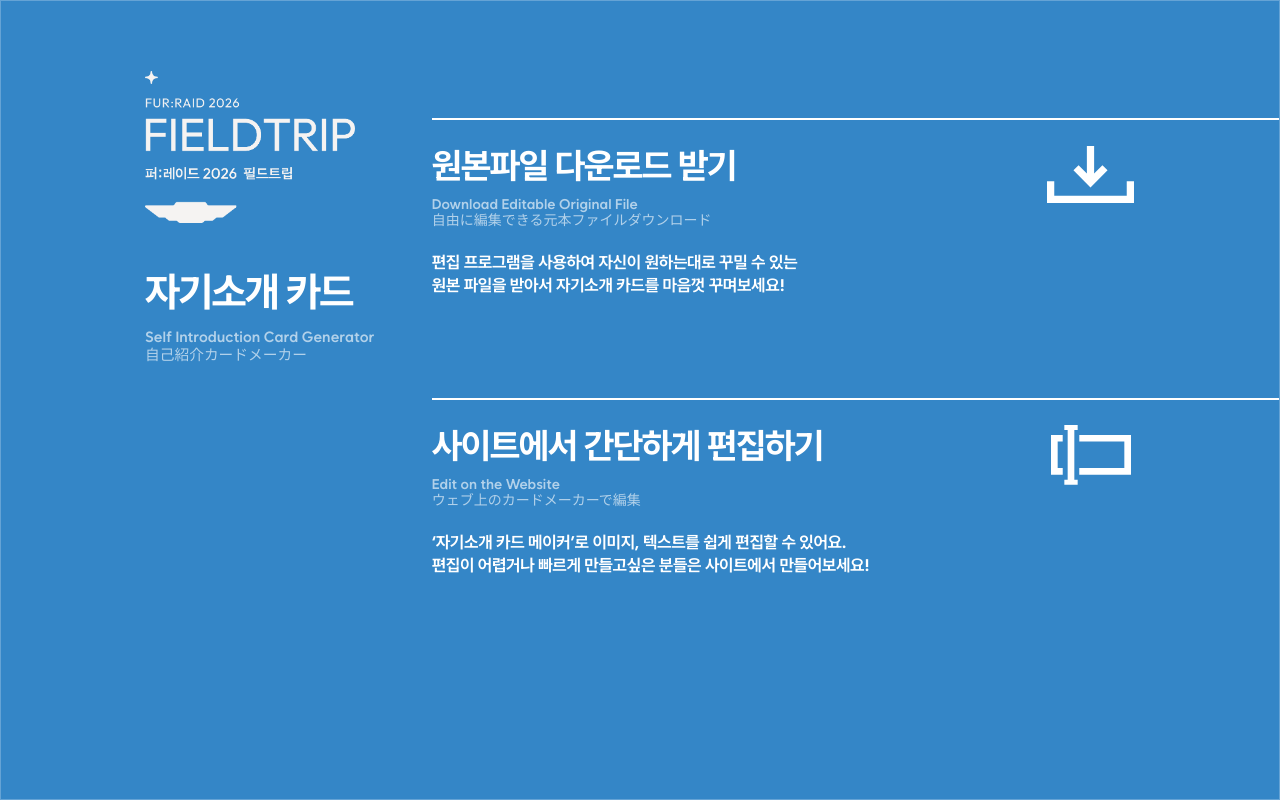
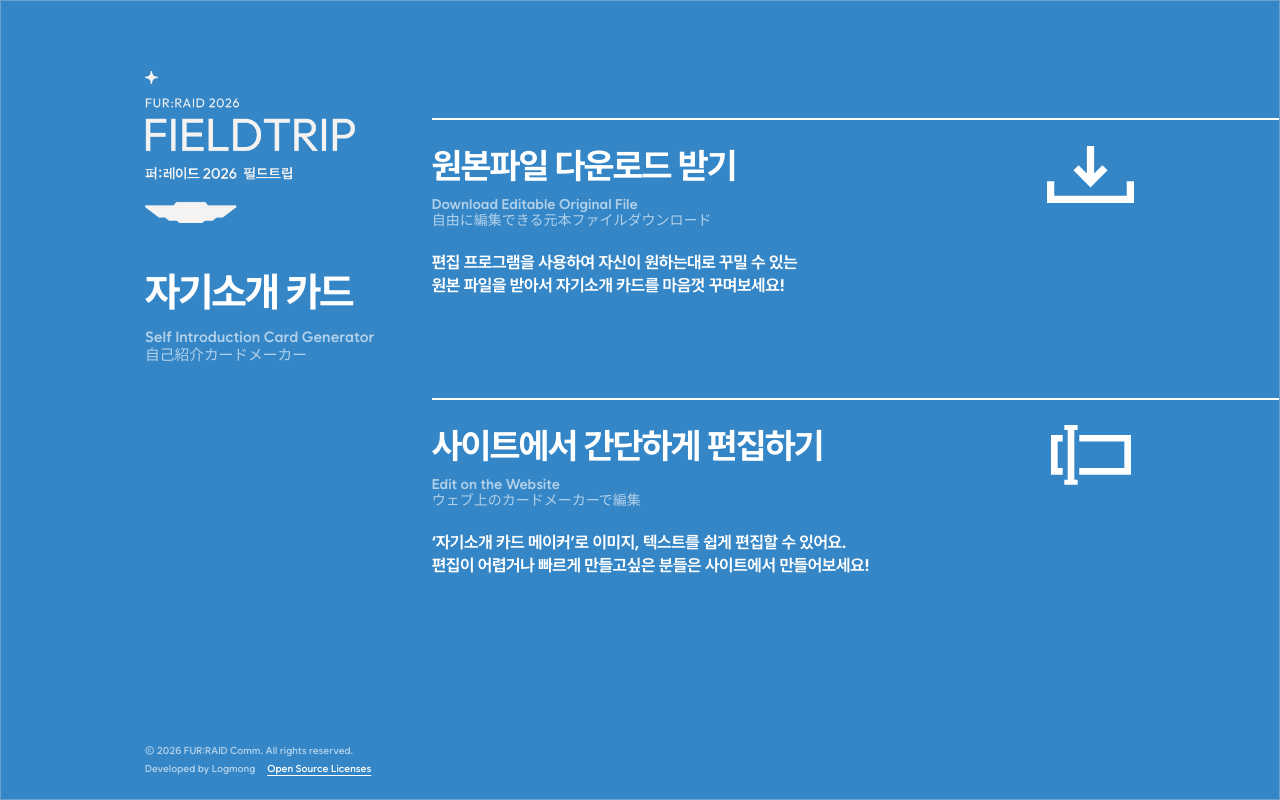
Before and after one commit to ProductionGAL/FURRAID-IntroductionCardCreator, a React (Vite) app: page / in a window 1280 px wide. Built offline with nearby package versions, Linux system fonts and the light colour scheme.

Commit message:
feat: add legal footer component and third-party notices documentation

```diff
--- a/src/App.tsx
+++ b/src/App.tsx
@@ -5,6 +5,7 @@ import logoUrl from "./assets/furraid2026_left_logo.png"
 import downloadIconUrl from "./assets/Icon_Download2.svg"
 import { CropDialog } from "./components/CropDialog"
 import { InlineCardEditor } from "./components/InlineCardEditor"
+import { LegalFooter } from "./components/LegalFooter"
 import { downloadCardImage, shareCardImage } from "./lib/card-output"
 import { createPhotoCrop, isGifFile } from "./lib/image-file"
 import { renderCardBlob } from "./lib/render-card-blob"
@@ -265,6 +266,7 @@ export const App = () => {
           <SaveAction disabled={isExporting} onClick={() => void exportCard()} />
         </div>
         <PrivacyCopy className="privacy-copy privacy-copy--desktop" />
+        <LegalFooter className="legal-footer--desktop" noticesHref="../THIRD_PARTY_NOTICES.txt" />
       </aside>
 
       <main className="editor-stage">
@@ -283,6 +285,7 @@ export const App = () => {
         <ShareAction disabled={isExporting} onClick={() => void shareCurrentCard()} />
       </section>
       <PrivacyCopy className="privacy-copy privacy-copy--mobile" />
+      <LegalFooter className="legal-footer--mobile" noticesHref="../THIRD_PARTY_NOTICES.txt" />
 
       {uploadError ? <ErrorToast key={uploadError} message={uploadError} /> : null}
       {gifExportProgress === null ? null : <GifExportProgress progress={gifExportProgress} />}
--- a/src/LandingPage.tsx
+++ b/src/LandingPage.tsx
@@ -3,6 +3,7 @@ import selfDesignFrameUrl from "./assets/Frame_SelfDesign.png"
 import logoUrl from "./assets/furraid2026_left_logo.png"
 import downloadIconUrl from "./assets/Icon_Download.svg"
 import inputFormIconUrl from "./assets/Icon_InputForm.svg"
+import { LegalFooter } from "./components/LegalFooter"
 
 type LandingActionProps = {
   readonly href: string
@@ -82,5 +83,6 @@ export const LandingPage = () => (
         iconHeight={80}
       />
     </nav>
+    <LegalFooter className="legal-footer--landing" noticesHref="./THIRD_PARTY_NOTICES.txt" />
   </main>
 )
--- /dev/null
+++ b/src/components/LegalFooter.tsx
@@ -0,0 +1,14 @@
+type LegalFooterProps = {
+  readonly className: string
+  readonly noticesHref: string
+}
+
+export const LegalFooter = ({ className, noticesHref }: LegalFooterProps) => (
+  <footer className={`legal-footer ${className}`}>
+    <span>© 2026 FUR:RAID Comm. All rights reserved.</span>
+    <span>Developed by Logmong</span>
+    <a href={noticesHref} target="_blank" rel="noreferrer">
+      Open Source Licenses
+    </a>
+  </footer>
+)
--- a/src/styles.css
+++ b/src/styles.css
@@ -94,6 +94,7 @@ label:has(input:focus-visible) {
 }
 
 .landing-page {
+  position: relative;
   min-height: 100dvh;
   display: grid;
   grid-template-columns: var(--landing-brand-column) 1fr;
@@ -381,6 +382,54 @@ label:has(input:focus-visible) {
 
 .privacy-copy--desktop p:last-child {
   font-size: 11.25px;
+}
+
+.legal-footer {
+  display: flex;
+  flex-wrap: wrap;
+  align-items: center;
+  gap: 4px 12px;
+  color: var(--white-muted);
+  font-size: 10px;
+  font-weight: 550;
+  line-height: 1.4;
+}
+
+.legal-footer > span,
+.legal-footer a {
+  white-space: nowrap;
+}
+
+.legal-footer a {
+  color: var(--white);
+  text-decoration-line: underline;
+  text-decoration-thickness: 1px;
+  text-underline-offset: 3px;
+}
+
+.legal-footer a:hover {
+  text-decoration-thickness: 2px;
+}
+
+.legal-footer a:focus-visible {
+  outline: 2px dashed var(--white);
+  outline-offset: 3px;
+}
+
+.legal-footer--landing {
+  position: absolute;
+  bottom: var(--space-6);
+  left: 11.25vw;
+  max-width: calc(var(--landing-brand-column) - 11.25vw - var(--space-6));
+}
+
+.legal-footer--desktop {
+  width: min(100%, 360px);
+  margin-top: var(--space-6);
+}
+
+.legal-footer--mobile {
+  display: none;
 }
 
 .editor-stage {
@@ -1026,6 +1075,13 @@ label:has(input:focus-visible) {
     height: 27px;
   }
 
+  .legal-footer--landing {
+    position: static;
+    max-width: none;
+    margin: var(--space-8) var(--landing-mobile-inset) var(--space-6);
+    font-size: 10.5px;
+  }
+
   .poster-app {
     height: auto;
     min-height: 100dvh;
@@ -1067,7 +1123,8 @@ label:has(input:focus-visible) {
   }
 
   .desktop-save,
-  .privacy-copy--desktop {
+  .privacy-copy--desktop,
+  .legal-footer--desktop {
     display: none;
   }
 
@@ -1117,7 +1174,7 @@ label:has(input:focus-visible) {
     max-width: none;
     display: block;
     margin-inline: 24px;
-    padding: 64px 0 72px;
+    padding: 64px 0 32px;
     background: var(--furraid-blue);
   }
 
@@ -1131,6 +1188,14 @@ label:has(input:focus-visible) {
 
   .privacy-copy--mobile p:last-child {
     font-size: clamp(9.5px, 3vw, 11.75px);
+  }
+
+  .legal-footer--mobile {
+    width: calc(100% - 48px);
+    display: flex;
+    margin-inline: 24px;
+    padding: 0 0 48px;
+    font-size: 10.5px;
   }
 
   .crop-dialog {
```
Also changed, not shown: public/THIRD_PARTY_NOTICES.txt (added), 2 other files (tests, documents, lock files or other folders).
